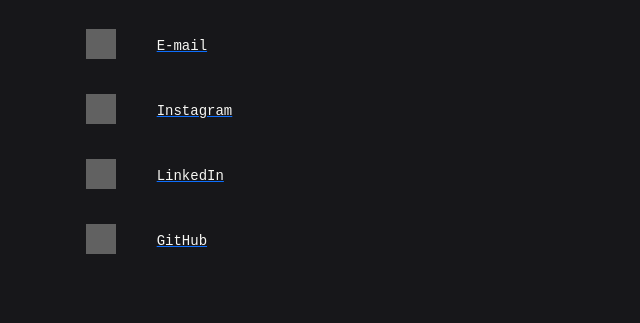
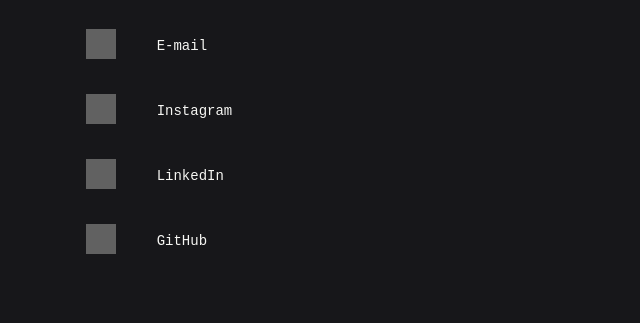
Before and after one commit to biandamara/portfolio-web, a React app: page /contact in a window 1280 px wide. Shown: the part 230-553 px from the top of the page, 599-1239 px from the left. Built offline with nearby package versions, Linux system fonts and the light colour scheme; grey boxes are pictures that could not be loaded.

Commit message:
edit pages

```diff
--- a/src/assets/css/Contact.module.css
+++ b/src/assets/css/Contact.module.css
@@ -5,6 +5,10 @@
   background-size: cover;
   height: 100vh;
   width: 100vw;
+}
+
+.social a {
+  text-decoration: none;
 }
 
 .social img {
```
